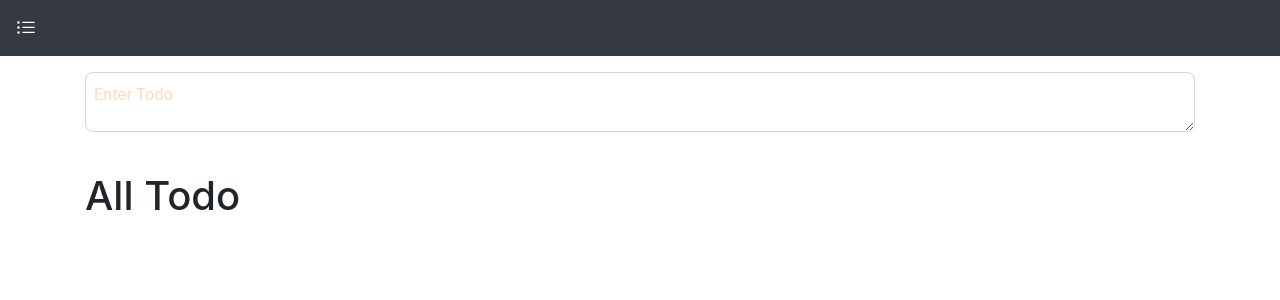
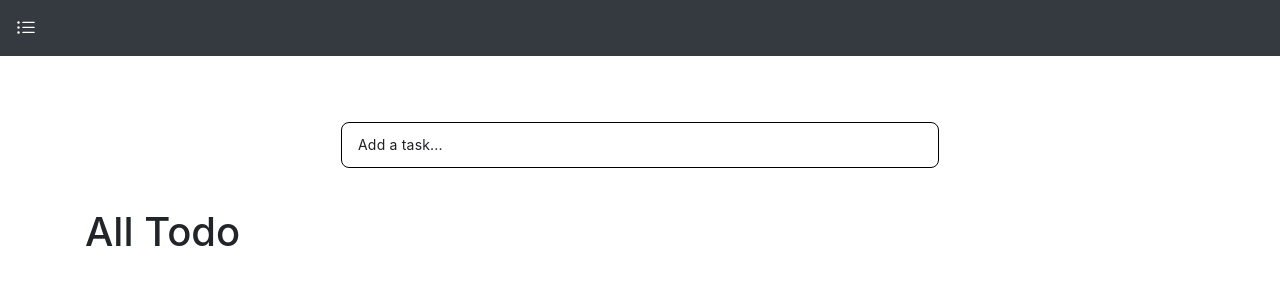
Before and after one commit to swarup260/JSCodes, a Vue app in the folder Todo/frontend/: page /home in a window 1280 px wide. Shown: the top 300 px of the page. Built offline with nearby package versions, Linux system fonts and the light colour scheme.

Commit message:
new Design added

```diff
--- a/Todo/frontend/src/components/AddTodo.vue
+++ b/Todo/frontend/src/components/AddTodo.vue
@@ -1,29 +1,16 @@
 <template>
 <!-- eslint-disable -->
-  <div>
-    <b-form @submit="onSubmit">
-      <b-form-textarea
-      id="textarea-small"
-      size="sm"
-      v-model="formData.taskName"
-      placeholder="Enter Todo"
-    ></b-form-textarea>
-      <!-- <b-input
-        id="inline-form-input-name"
-        class="mb-2 mr-sm-2 mb-sm-0"
-        v-model="formData.taskName"
-        placeholder="Enter Todo"
-      ></b-input>
-      <b-form-datepicker id="example-datepicker" v-model="formData.deadline" class="mb-2"></b-form-datepicker>
-      <b-form-checkbox
-        id="checkbox-1"
-        v-model="formData.status"
-        name="checkbox-1"
-        unchecked-value="not_accepted"
-      ></b-form-checkbox>
-      <b-button type="submit" variant="primary">Add</b-button> -->
-    </b-form>
-  </div>
+  <b-container class="d-flex justify-content-center">
+    <div class="position-relative">
+      <div class="keep-note title-style" contenteditable="true" id="title">
+          <p class="text-left">Title</p>
+        </div>
+        <div class="keep-note body-style" contenteditable="true" @click="viewEditTask" id="body">
+          <p class="text-left">Add a task...</p>
+            <button class="close-btn" @click="closeEditTask"><i class="large material-icons icon">close</i></button>
+        </div>
+    </div>
+  </b-container>
 </template>
 <script>
 import { mapActions } from 'vuex'
@@ -43,21 +30,74 @@ export default {
     onSubmit: function (event) {
       event.preventDefault()
       this.addTodo(this.formData)
+    },
+    viewEditTask: function (event) {
+      const titleBox = document.querySelector('div#title')
+      const bodyBox = document.querySelector('div#body')
+      const closeBtn = document.querySelector('button.close-btn')
+      titleBox.style.display = 'block'
+      closeBtn.style.display = 'block'
+      bodyBox.classList.remove('body-style')
+      bodyBox.classList.add('transition-body-style')
+    },
+    closeEditTask: function (event) {
+      console.log('cleck')
+
+      const titleBox = document.querySelector('div#title')
+      const bodyBox = document.querySelector('div#body')
+      const closeBtn = document.querySelector('button.close-btn')
+      titleBox.style.display = 'none'
+      closeBtn.style.display = 'none'
+      bodyBox.classList.remove('transition-body-style')
+      bodyBox.classList.add('body-style')
     }
   }
 }
 </script>
 <style scoped>
-textarea{
-    border-radius : 0.5rem;
-    padding-top: 12px;
+.keep-note{
+  margin-top: 50px;
+  width: 598px;
+  height: 46px;
+  color: hsl(225, 6%, 13%);
+  font-size: 14px;
+  gap: normal;
+  letter-spacing: 0.2px;
+  line-height: 20px;
+  padding: 12px 16px;
+  border: 1px solid black;
 }
-textarea::placeholder {
-    color: peachpuff;
-    letter-spacing: .01428571em;
-    font-family: Roboto,Arial,sans-serif;
-    font-size: 1rem;
-    font-weight: 400;
-    line-height: 1.25rem;
+.body-style {
+  border-radius: 0.5rem;
+}
+
+.title-style {
+  border-top-left-radius: 0.5rem;
+  border-top-right-radius: 0.5rem;
+  border-bottom: none;
+  display: none;
+}
+
+.transition-body-style {
+  position: absolute;
+  height: 76px;
+  top: 30%;
+  border-top: none;
+  border-bottom-left-radius: 0.5rem;
+  border-bottom-right-radius: 0.5rem;
+  transition: all 0.15s ease 0s;
+}
+div:focus {
+  outline-style: none;
+  outline: none;
+}
+/* ToolBar */
+
+.close-btn{
+  border: none;
+  background: none;
+  float: right;
+  cursor: pointer;
+  display: none;
 }
 </style>
```
